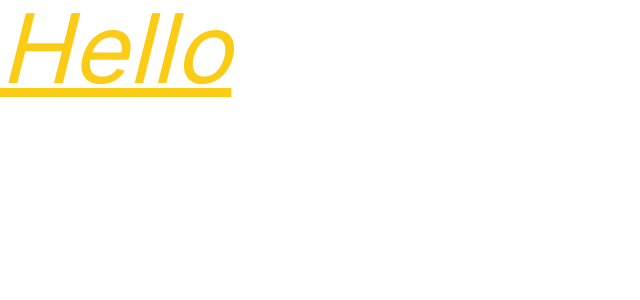
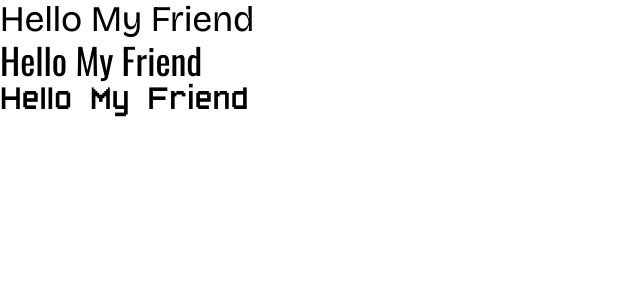
Before and after one commit to jahid-dev/My-Official-Portfolio, a Next.js app: page / in a window 1280 px wide. Shown: the top 300 px of the page, without its empty margins (0-640 px from the left). Built offline with nearby package versions, Linux system fonts and the light colour scheme.

Commit message:
google and custom fonts added

```diff
--- a/app/layout.tsx
+++ b/app/layout.tsx
@@ -1,8 +1,15 @@
 import type { Metadata } from "next";
-import { Inter } from "next/font/google";
+import { Bricolage_Grotesque, Oswald } from "next/font/google";
+import localFont from "next/font/local";
 import "./globals.css";
+import { cn } from "@/lib/utils";
 
-const inter = Inter({ subsets: ["latin"] });
+const MainFont = Bricolage_Grotesque({ subsets: ["latin"] });
+const OswaldFont = Oswald({ subsets: ["latin"], variable: "--font-oswald "});
+const PixelFont = localFont({
+  src:"../public/assets/fonts/pixel font-7.ttf",
+  variable: "--font-pixel",
+})
 
 export const metadata: Metadata = {
   title: "Jahid Hassan",
@@ -16,7 +23,7 @@ export default function RootLayout({
 }>) {
   return (
     <html lang="en">
-      <body className={inter.className}>{children}</body>
+      <body className={cn(MainFont.className, OswaldFont.variable, PixelFont.variable)}>{children}</body>
     </html>
   );
 }
--- a/app/page.tsx
+++ b/app/page.tsx
@@ -1,10 +1,10 @@
-import Image from "next/image";
-import {clsx} from "clsx";
-import { cn } from "@/lib/utils";
+
 export default function Home() {
   return (
    <div>
-      <h1 className={cn("text-8xl","italic","text-yellow-400", true && "underline")}>Hello</h1>
+      <h1 className="text-4xl">Hello My Friend</h1>
+      <h1 className="text-4xl font-oswald">Hello My Friend</h1>
+      <h1 className="text-4xl font-pixel">Hello My Friend</h1>
    </div>
   );
 }
--- a/tailwind.config.ts
+++ b/tailwind.config.ts
@@ -1,3 +1,4 @@
+
 import type { Config } from "tailwindcss";
 
 const config: Config = {
@@ -8,6 +9,10 @@ const config: Config = {
   ],
   theme: {
     extend: {
+      fontFamily:{
+        oswald: ["var(--font-oswald)"],
+        pixel: ["var(--font-pixel)"]
+      },
       backgroundImage: {
         "gradient-radial": "radial-gradient(var(--tw-gradient-stops))",
         "gradient-conic":
```
Also changed, not shown: public/assets/fonts/pixel font-7.ttf (added).
